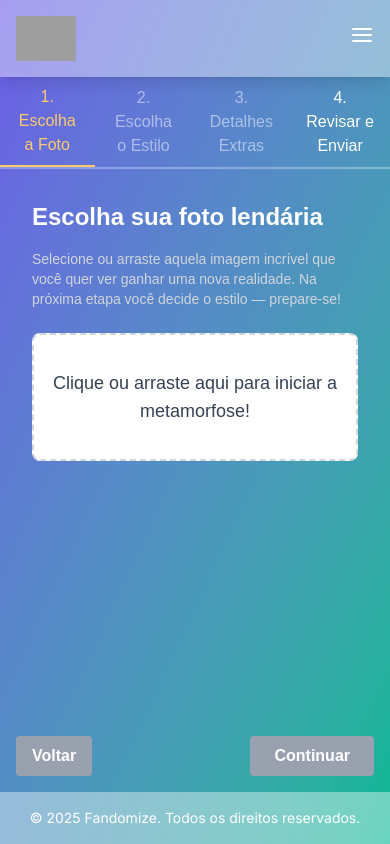
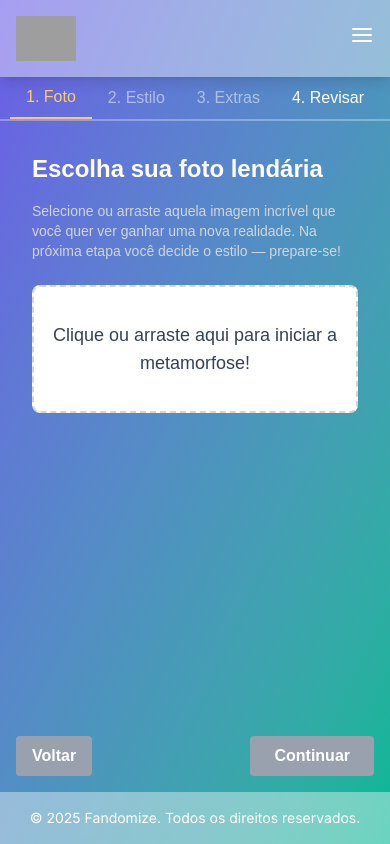
Before and after one commit to tiagofg/fandomize-web, a Next.js app in the folder fandomize/: page /transformar in a window 390 px wide. Built offline with nearby package versions, Linux system fonts and the light colour scheme; grey boxes are pictures that could not be loaded.

Commit message:
feat: adjusting loading and responsiviness

```diff
--- a/fandomize/src/app/transformar/page.tsx
+++ b/fandomize/src/app/transformar/page.tsx
@@ -5,10 +5,22 @@ import TransformProvider from "@/contexts/TransformContext";
 import { useState } from "react";
 
 const tabs = [
-  "Escolha a Foto",
-  "Escolha o Estilo",
-  "Detalhes Extras",
-  "Revisar e Enviar",
+  {
+    desktop: "Escolha a Foto",
+    mobile: "Foto",
+  },
+  {
+    desktop: "Escolha o Estilo",
+    mobile: "Estilo",
+  },
+  {
+    desktop: "Detalhes Extras",
+    mobile: "Extras",
+  },
+  {
+    desktop: "Revisar e Enviar",
+    mobile: "Revisar",
+  },
 ];
 
 export default function Transformar() {
--- a/fandomize/src/components/DesktopTabs/DesktopTabs.tsx
+++ b/fandomize/src/components/DesktopTabs/DesktopTabs.tsx
@@ -1,7 +1,8 @@
 import { useTransform } from "@/contexts/TransformContext";
+import { Tab } from "../TransformSteps/TransformSteps";
 
 interface DesktopTabsProps {
-  tabs: string[];
+  tabs: Tab[];
   activeTab: number;
   setActiveTab: (index: number) => void;
 }
@@ -35,7 +36,7 @@ export default function DesktopTabs({ tabs, activeTab, setActiveTab }: DesktopTa
                   : "text-white hover:bg-white/10"
               }`}
           >
-            {index + 1}. {tab}{" "}
+            {index + 1}. {tab.desktop}{" "}
             {index === 0 && isStep1Complete && "✓"}
             {index === 1 && isStep2Complete && "✓"}
             {index === 2 && isStep3Complete && "✓"}
--- a/fandomize/src/components/MobileTabs/MobileTabs.tsx
+++ b/fandomize/src/components/MobileTabs/MobileTabs.tsx
@@ -1,7 +1,8 @@
 import { useTransform } from "@/contexts/TransformContext";
+import { Tab } from "../TransformSteps/TransformSteps";
 
 interface MobileTabsProps {
-  tabs: string[];
+  tabs: Tab[];
   activeTab: number;
   setActiveTab: (index: number) => void;
 }
@@ -35,7 +36,7 @@ export default function MobileTabs({ tabs, activeTab, setActiveTab }: MobileTabs
                   : "text-white"
               }`}
             >
-              {index + 1}. {tab}{" "}
+              {index + 1}. {tab.mobile}{" "}
               {index === 0 && isStep1Complete && "✓"}
               {index === 1 && isStep2Complete && "✓"}
               {index === 2 && isStep3Complete && "✓"}
--- a/fandomize/src/components/TabContent/TabContent.tsx
+++ b/fandomize/src/components/TabContent/TabContent.tsx
@@ -7,20 +7,20 @@ import StyleSelection from "../StyleSelection/StyleSelection";
 import AdditionalInfo from "../AdditionalInfo/AdditionalInfo";
 import SummaryStep from "../SummaryStep/SummaryStep";
 import { editImageAction } from "@/actions/editImage";
-import { Loader } from "lucide-react";
 import { useRouter } from "next/navigation";
 
 interface TabContentProps {
   activeTab: number;
   setActiveTab: (index: number) => void;
+  setLoading: (loading: boolean) => void;
 }
 
 export default function TabContent({
   activeTab,
   setActiveTab,
+  setLoading,
 }: TabContentProps) {
   const { uploadedImage, imageStyle, additionalDetails } = useTransform();
-  const [loading, setLoading] = useState(false);
   const [error, setError] = useState<string>("");
   const router = useRouter();
 
@@ -75,15 +75,6 @@ export default function TabContent({
 
   return (
     <div className="relative flex flex-col h-full justify-between space-y-4">
-      {loading && (
-        <div className="fixed inset-0 z-50 flex flex-col items-center justify-center bg-purple-700 bg-opacity-50 text-white p-4">
-          <Loader className="animate-spin" size={48} />
-          <p className="mt-4 text-center">
-            Aguenta aí! Estamos forjando sua obra‑prima (até 2 min). Nada de atualizar a página — a magia explode a qualquer instante!
-          </p>
-        </div>
-      )}
-
       <div className="overflow-y-auto flex-grow">
         {content}
       </div>
@@ -95,9 +86,8 @@ export default function TabContent({
       <div className="flex justify-between items-center">
         <button
           onClick={() => go(-1)}
-          disabled={activeTab === 0 || loading}
-          className={`py-2 px-4 rounded font-bold transition-colors cursor-pointer ${
-            activeTab === 0
+          disabled={activeTab === 0}
+          className={`py-2 px-4 rounded font-bold transition-colors cursor-pointer ${activeTab === 0
             ? "bg-gray-400 cursor-not-allowed"
             : "bg-white/20 hover:bg-white/30 text-white"
             }`}
@@ -109,17 +99,14 @@ export default function TabContent({
           onClick={() =>
             activeTab < steps.length - 1 ? go(1) : handleSubmit()
           }
-          disabled={!isComplete || loading}
-          className={`py-2 px-6 rounded font-bold transition-colors cursor-pointer ${
-            !isComplete || loading
+          disabled={!isComplete}
+          className={`py-2 px-6 rounded font-bold transition-colors cursor-pointer ${!isComplete
             ? "bg-gray-400 cursor-not-allowed"
             : "bg-[#FDCB6E] hover:bg-yellow-400 text-[#6C5CE7]"
             }`}
         >
           {activeTab < steps.length - 1
             ? "Continuar"
-            : loading
-            ? "Enviando..."
             : "Enviar"}
         </button>
       </div>
--- a/fandomize/src/components/TransformSteps/TransformSteps.tsx
+++ b/fandomize/src/components/TransformSteps/TransformSteps.tsx
@@ -4,10 +4,15 @@ import React, { useEffect, useState } from "react";
 import DesktopTabs from "../DesktopTabs/DesktopTabs";
 import MobileTabs from "../MobileTabs/MobileTabs";
 import TabContent from "../TabContent/TabContent";
-import { Loader } from 'lucide-react';
+import { Loader } from "lucide-react";
+
+export interface Tab {
+  desktop: string;
+  mobile: string;
+}
 
 interface TransformStepsProps {
-  tabs: string[];
+  tabs: Tab[];
   activeTab: number;
   setActiveTab: (index: number) => void;
 }
@@ -18,15 +23,14 @@ export default function TransformSteps({
   setActiveTab,
 }: TransformStepsProps) {
   const [isReady, setIsReady] = useState(false);
+  const [loading, setLoading] = useState(false);
 
   useEffect(() => {
     if (typeof window === "undefined") return;
 
     const stored = window.localStorage.getItem("activeTab");
 
-    if (stored !== null) {
-      setActiveTab(Number(stored));
-    }
+    if (stored !== null) setActiveTab(Number(stored));
 
     setIsReady(true);
   }, [setActiveTab]);
@@ -37,10 +41,15 @@ export default function TransformSteps({
     window.localStorage.setItem("activeTab", String(activeTab));
   }, [activeTab, isReady]);
 
-  if (!isReady) {
+  if (!isReady || loading) {
     return (
-      <div className="flex items-center justify-center h-full p-4">
-        <Loader className="animate-spin w-8 h-8 text-white" />
+      <div className="fixed inset-0 z-50 flex flex-col items-center justify-center text-white p-4 h">
+        <Loader className="animate-spin w-12 h-12" />
+        <p className="mt-4 text-center">
+          {!isReady
+            ? "Carregando etapas..."
+            : "Aguenta aí! Estamos forjando sua obra-prima (até 2 min). Nada de atualizar a página — a magia explode a qualquer instante!"}
+        </p>
       </div>
     );
   }
@@ -48,23 +57,18 @@ export default function TransformSteps({
   return (
     <div className="flex flex-col md:flex-row h-full">
       <div className="md:hidden border-b border-white/30 w-full">
-        <MobileTabs
-          tabs={tabs}
-          activeTab={activeTab}
-          setActiveTab={setActiveTab}
-        />
+        <MobileTabs tabs={tabs} activeTab={activeTab} setActiveTab={setActiveTab} />
       </div>
-
       <div className="hidden md:flex flex-col w-70 border-r border-white/30 p-4">
-        <DesktopTabs
-          tabs={tabs}
-          activeTab={activeTab}
-          setActiveTab={setActiveTab}
-        />
+        <DesktopTabs tabs={tabs} activeTab={activeTab} setActiveTab={setActiveTab} />
       </div>
 
       <div className="flex-1 p-4 min-h-0 h-full md:overflow-y-auto">
-        <TabContent activeTab={activeTab} setActiveTab={setActiveTab} />
+        <TabContent
+          activeTab={activeTab}
+          setActiveTab={setActiveTab}
+          setLoading={setLoading}  // aqui
+        />
       </div>
     </div>
   );
```
Lines whose indentation alone changed are shown as unchanged.
